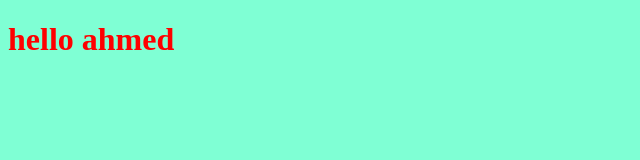
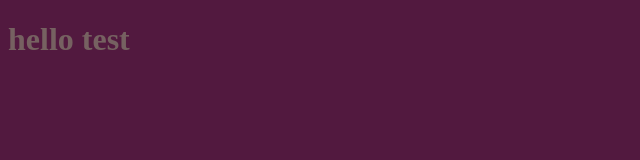
Before and after one commit to EngAhmedZidane/myproject, a plain HTML site: page index.html in a window 1280 px wide. Shown: the whole page, without its empty margins (0-640 px from the left). Drawn offline with Linux system fonts and the light colour scheme.

Commit message:
chenging style for the title

```diff
--- a/index.html
+++ b/index.html
@@ -7,7 +7,7 @@
     <link rel="stylesheet" href="style.css">
 </head>
 <body>
-    <h1>hello ahmed </h1>
+    <h1>hello test </h1>
     <script src="app.js"></script>
 
 </body>
--- a/style.css
+++ b/style.css
@@ -1,6 +1,6 @@
 h1{
-    color: red;
+    color: rgb(118, 97, 97);
 }
 body{
-    background-color: aquamarine;
+    background-color: rgb(82, 25, 63);
 }
```
